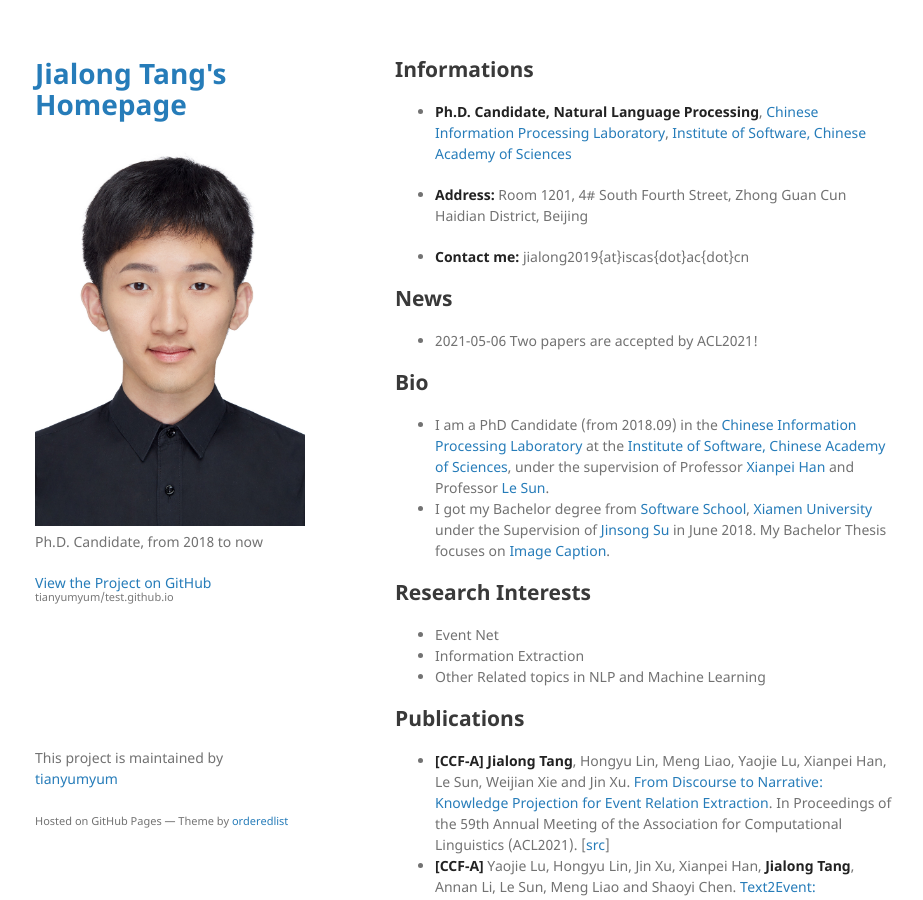
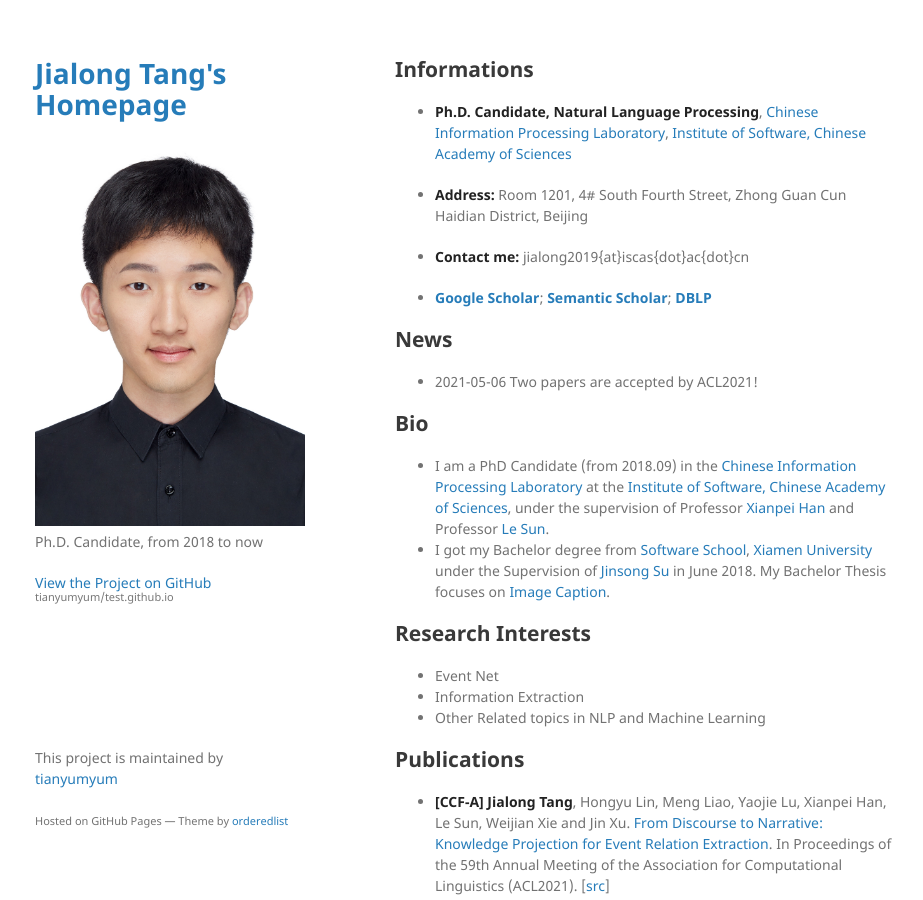
Before and after one commit to tianyumyum/test.github.io, a Jekyll site: the page built from index.md, in a window 1280 px wide and 900 px high. Shown: the whole window, without its empty margins (175-1098 px from the left). Built offline with Jekyll 4.4.1, drawn with Linux system fonts in a browser that asks for light colours; our own code applies the rules of GitHub Pages for plain Markdown files.

Commit message:
Update index.md

```diff
--- a/index.md
+++ b/index.md
@@ -10,6 +10,8 @@ layout: default
 *   **Address:** Room 1201, 4#  South  Fourth Street, Zhong Guan Cun Haidian District, Beijing
 
 *   **Contact me:** jialong2019{at}iscas{dot}ac{dot}cn
+
+*   **[Google Scholar](https://scholar.google.com/citations?user=J57FNKcAAAAJ)**; **[Semantic Scholar](https://www.semanticscholar.org/author/Jialong-Tang/150164718)**; **[DBLP](https://dblp.org/pid/242/7975.html)**
 
 ## News
 
```
